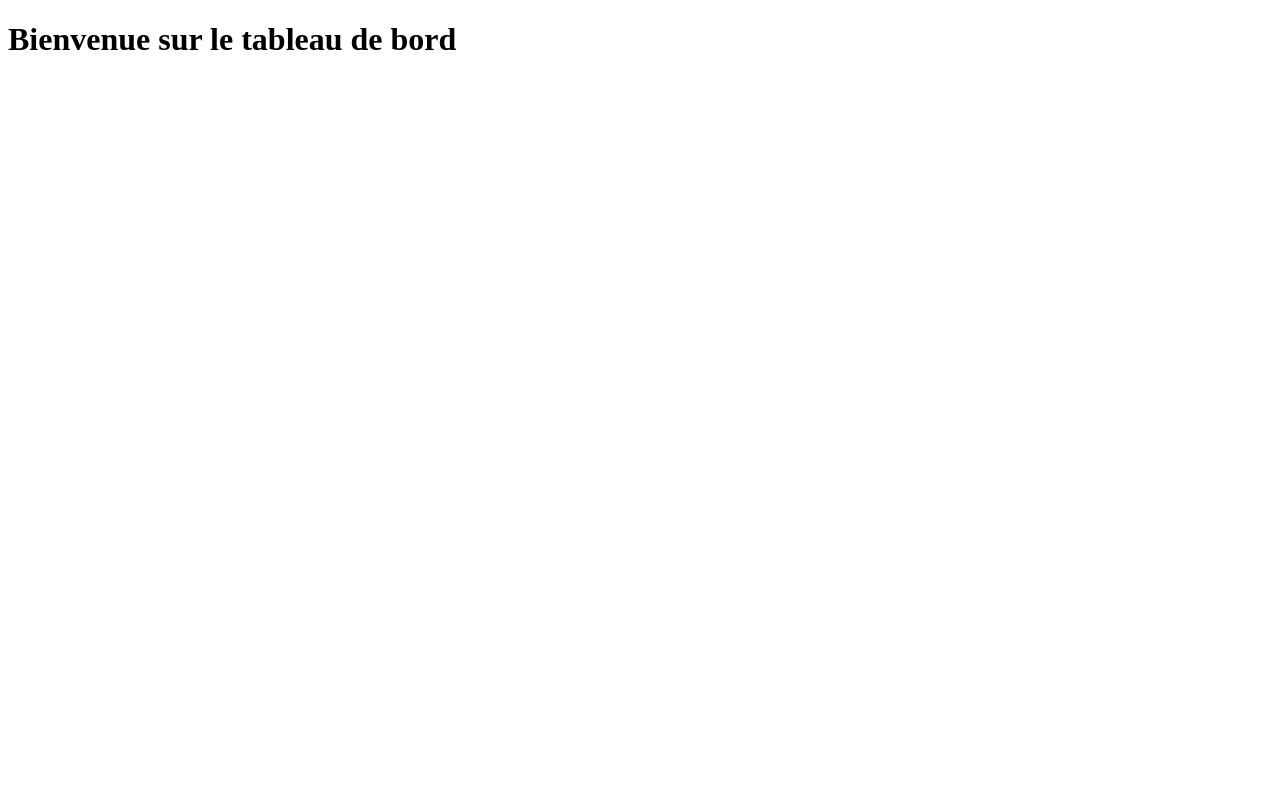
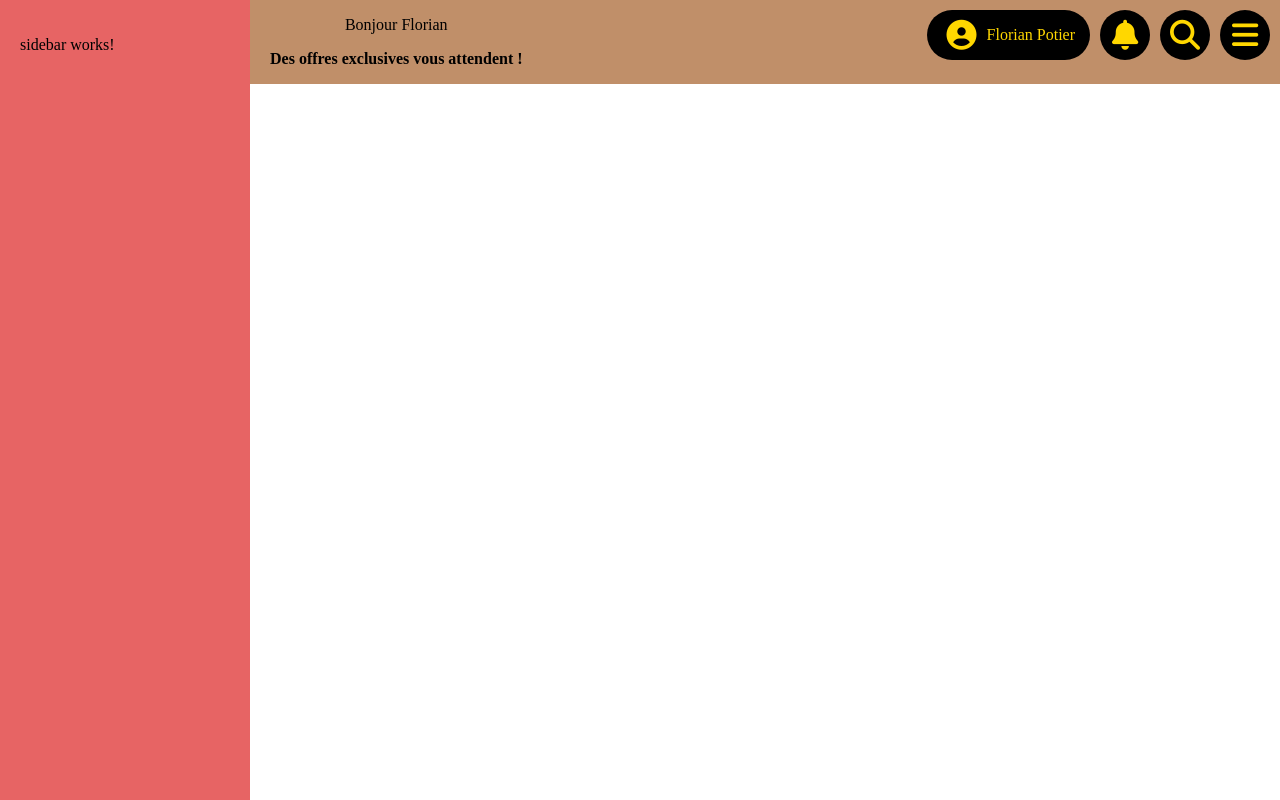
Before and after one commit to NoahBELLO/Projet_Amazoff, an Angular app in the folder frontend/: page /dashboard in a window 1280 px wide. Built offline with nearby package versions, Linux system fonts and the light colour scheme.

Commit message:
<chores> 🚀 **FrontEnd TopBar & SideBar user** Déploiement d'un premier visuel pour la topbar et la sidebar qui seront à retravailler pour les rendre dynamique et esthétiques.

```diff
--- a/frontend/angular.json
+++ b/frontend/angular.json
@@ -27,7 +27,8 @@
               }
             ],
             "styles": [
-              "src/styles.css"
+              "src/styles.css",
+              "node_modules/@fortawesome/fontawesome-free/css/all.css"
             ],
             "scripts": []
           },
--- a/frontend/package.json
+++ b/frontend/package.json
@@ -7,7 +7,7 @@
     "build": "ng build",
     "watch": "ng build --watch --configuration development",
     "test": "ng test",
-    "dev":"node --watch app.js"
+    "dev": "node --watch app.js"
   },
   "private": true,
   "dependencies": {
@@ -19,6 +19,7 @@
     "@angular/platform-browser": "^19.0.0",
     "@angular/platform-browser-dynamic": "^19.0.0",
     "@angular/router": "^19.0.0",
+    "@fortawesome/fontawesome-free": "^6.7.2",
     "rxjs": "~7.8.0",
     "tslib": "^2.3.0",
     "zone.js": "~0.15.0"
--- a/frontend/src/app/app.component.ts
+++ b/frontend/src/app/app.component.ts
@@ -5,14 +5,15 @@ import { HttpClientModule } from '@angular/common/http'; // Importer HttpClientM
 import { ModaleInscriptionComponent } from './modale-inscription/modale-inscription.component'
 
 
+
 //Le module HttpClientModule permet
 @Component({
   selector: 'app-root',
   templateUrl: './app.component.html',
   styleUrls: ['./app.component.css'],
-  standalone: true,
   imports: [RouterOutlet,RouterLink, CommonModule, HttpClientModule,ModaleInscriptionComponent]
 })
+
 export class AppComponent {
   title = 'AmazOff';
 }
--- a/frontend/src/app/dashboard/dashboard.component.html
+++ b/frontend/src/app/dashboard/dashboard.component.html
@@ -1 +1,8 @@
-<p>dashboard-component works!</p>
+<div class="div_bars">
+    <app-user-sidebar></app-user-sidebar>
+    <app-topbar></app-topbar>
+</div>
+<div class="dashboard-content">
+    <!-- Contenu principal de la page dashboard -->
+    <p>Bienvenue sur votre tableau de bord !</p>
+  </div>
--- a/frontend/src/app/dashboard/dashboard.component.ts
+++ b/frontend/src/app/dashboard/dashboard.component.ts
@@ -1,8 +1,13 @@
 import { Component } from '@angular/core';
+import { TopbarComponent} from "../topbar/topbar.component";
+import { UserSidebarComponent } from '../user-sidebar/user-sidebar.component';
 
 @Component({
   selector: 'app-dashboard',
-  template: `<h1>Bienvenue sur le tableau de bord</h1>`,
-  styleUrls: []
+  templateUrl: './dashboard.component.html',
+  styleUrls: [],
+  imports: [TopbarComponent,
+    UserSidebarComponent
+  ]
 })
 export class DashboardComponent {}
--- a/frontend/src/app/topbar/topbar.component.css
+++ b/frontend/src/app/topbar/topbar.component.css
@@ -1,42 +1,53 @@
+/* npm install --save @fortawesome/fontawesome-free
+pour les icônes
+dans angular.json, rajouter à Styles:
+"node_modules/@fortawesome/fontawesome-free/css/all.css" */
+
 
 #banniere {
     background-color: #c08f69;
-    width: 100%;
+    width: calc(100% - 250px); /* Largeur réduite pour tenir compte de la sidebar */
+    position: fixed;
+    top: 0;
+    left: 250px; /* Commence après la sidebar */
     display: flex;
     justify-content: space-between;
+    z-index: 1000; /* Assurez-vous que la top bar est au-dessus d'autres éléments */
 }
 
-#accueil{
+#accueil {
     text-align: center;
     margin-left: 20px;
 }
+
 .menu {
     display: flex;
     flex-direction: row-reverse;
-    align-items: center; /* Centre verticalement les éléments */
+    align-items: center;
     margin: 10px;
 }
+
 .large-icon {
-    font-size: 30px; /* Taille de l'icône */
+    font-size: 30px;
     width: 50px;
     height: 50px;
-    border-radius: 50%; /* Pour rendre le fond circulaire */
+    border-radius: 50%;
     display: flex;
     justify-content: center;
     align-items: center;
-    color: #FFD700; /* Couleur de l'icône */
-    background-color: black; /* Couleur du fond */
+    color: #FFD700;
+    background-color: black;
     margin-left: 10px;
 }
 
 .user-info {
     display: flex;
-    align-items: center; /* Centre verticalement le nom par rapport à l'icône */
+    align-items: center;
     background-color: black;
     border-radius: 30px;
 }
 
 .user-info label {
-    padding-right: 15px; /* Ajoute un espace entre l'icône et le nom */
+    padding-right: 15px;
     color: #FFD700;
 }
--- a/frontend/src/app/topbar/topbar.component.ts
+++ b/frontend/src/app/topbar/topbar.component.ts
@@ -1,11 +1,12 @@
-import { Component } from '@angular/core';
+import { CommonModule } from '@angular/common';
+import { Component, NgModule } from '@angular/core';
 
 @Component({
   selector: 'app-topbar',
-  imports: [],
   templateUrl: './topbar.component.html',
   styleUrl: './topbar.component.css'
 })
+
 export class TopbarComponent {
 
 }
--- /dev/null
+++ b/frontend/src/app/user-sidebar/user-sidebar.component.css
@@ -0,0 +1,10 @@
+.sidebar {
+    background-color: #e76464;
+    height: 100vh;
+    width: 210px; /* Largeur de la sidebar */
+    position: fixed;
+    top: 0;
+    left: 0;
+    overflow-y: auto;
+    padding: 20px;
+}
--- /dev/null
+++ b/frontend/src/app/user-sidebar/user-sidebar.component.html
@@ -0,0 +1,4 @@
+
+<div class="sidebar">
+    <p>sidebar works!</p>
+</div>
```
Also changed, not shown: frontend/src/app/app.module.ts (+15 -3 lines), frontend/src/app/user-sidebar/user-sidebar.component.ts (added, +11 -0 lines), frontend/src/app/app.component.html (line endings or trailing spaces), 2 other files (tests, documents, lock files or other folders).
